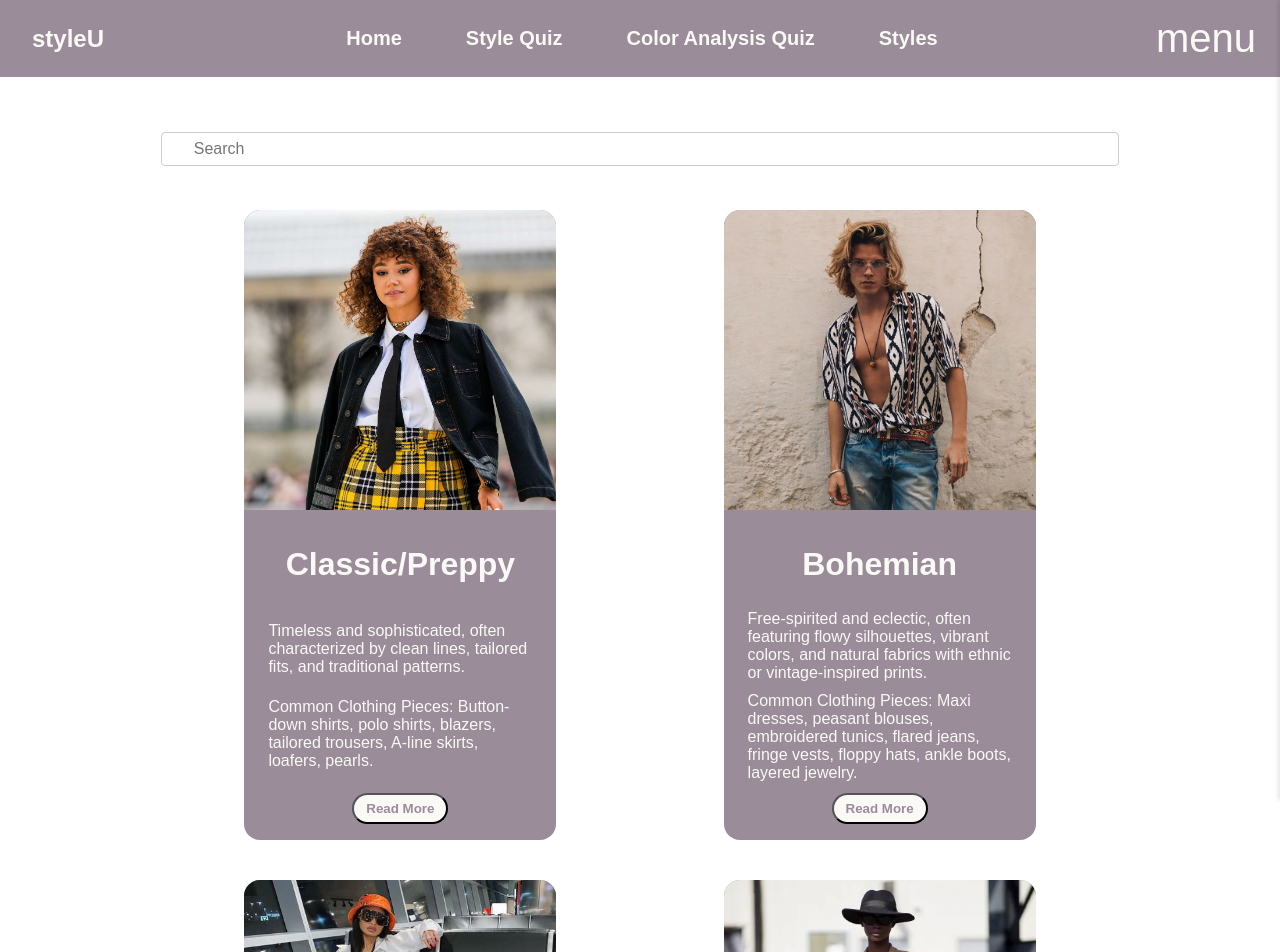
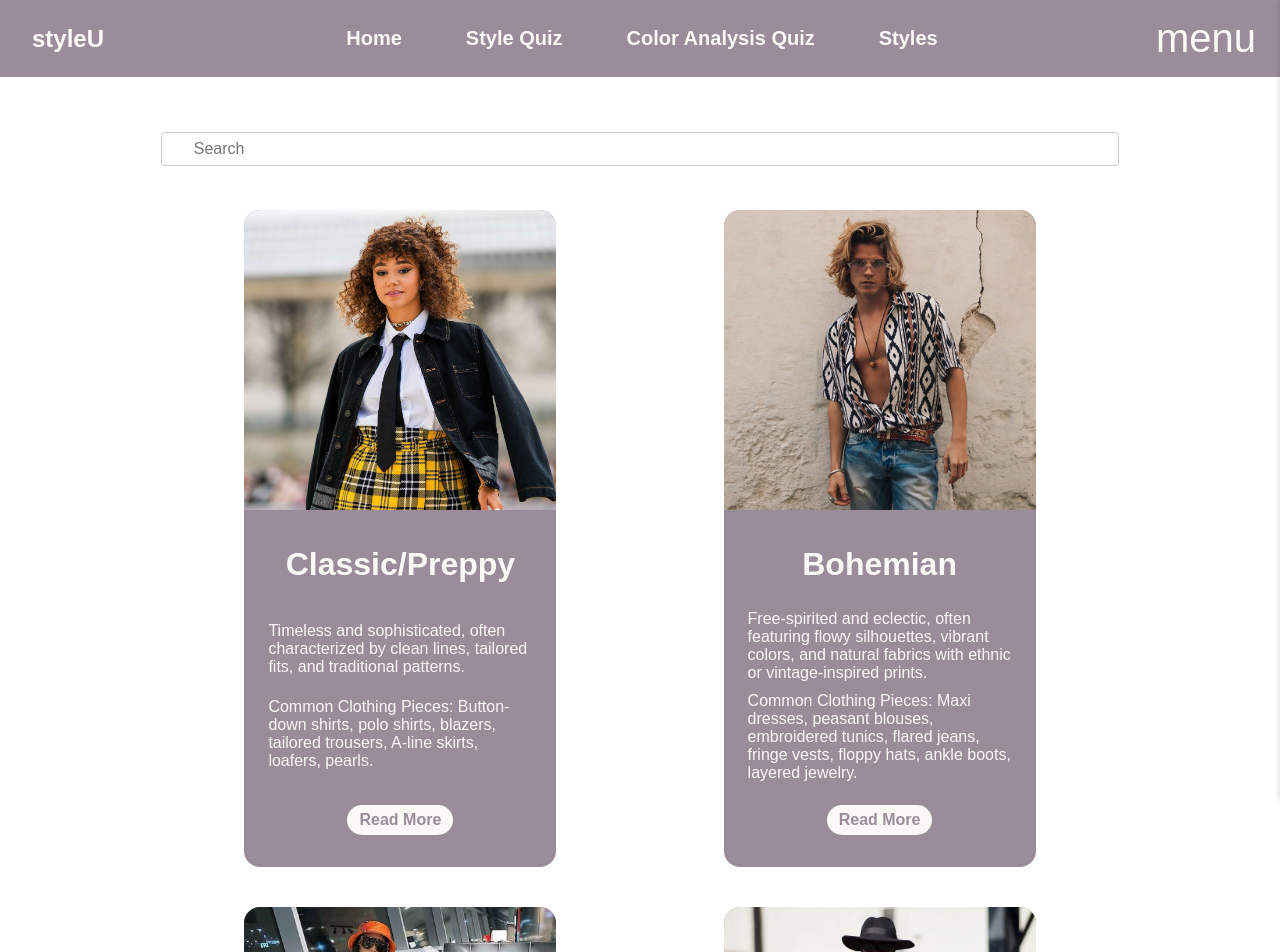
Before and after one commit to info340-sp24a/project-rockuutree, a React (Create React App) app in the folder my-app/: page /styles in a window 1280 px wide. Shown: the top 952 px of the page. Built offline with nearby package versions, Linux system fonts and the light colour scheme.

Commit message:
read more button update

```diff
--- a/my-app/src/components/StylePages/StyleCardList.js
+++ b/my-app/src/components/StylePages/StyleCardList.js
@@ -16,7 +16,7 @@ export function StyleCard(props){
                     <p className='long-description'>{style_data.Description}</p>
                     <p className='short-description'>{style_data.Short_Description}</p>
                     <p className='common-clothing-pieces'>{`Common Clothing Pieces: ${style_data.Common_Clothing_Pieces}`}</p>
-                    <button className='read-more-button'>Read More</button>
+                    <p className='read-more-button'><a href=''>Read More</a></p>
                 </div>
             </div>
         </div>
--- a/my-app/src/index.css
+++ b/my-app/src/index.css
@@ -95,6 +95,28 @@ code {
 .common-clothing-pieces{
   display: none;
 }
+
+.read-more-button a{
+  color:#9A8C98;
+  text-decoration: none;
+}
+
+
+
+.style-page .content-container {
+  width: 80%;
+  margin: 0 auto;
+  padding: 20px;
+}
+
+.style-page .search-bar {
+  width: 100%;
+  margin-bottom: 20px;
+  font-size: 16px;
+  border: 1px solid #ccc;
+  border-radius: 4px;
+}
+
 /* Extra small devices (phones, 600px and down) */
 
 
@@ -125,19 +147,8 @@ code {
 
 }
 
-.style-page .content-container {
-  width: 80%;
-  margin: 0 auto;
-  padding: 20px;
-}
 
-.style-page .search-bar {
-  width: 100%;
-  margin-bottom: 20px;
-  font-size: 16px;
-  border: 1px solid #ccc;
-  border-radius: 4px;
-}
+
 
 /* Medium devices (landscape tablets, 768px and up) */
 @media (min-width: 768px) {
@@ -216,6 +227,10 @@ code {
     margin: 0 24px 0 24px;
   }
 
+  p.read-more-button {
+    margin-top: 12px;
+    margin-bottom: 16px;
+  }
 
 }
 
```
